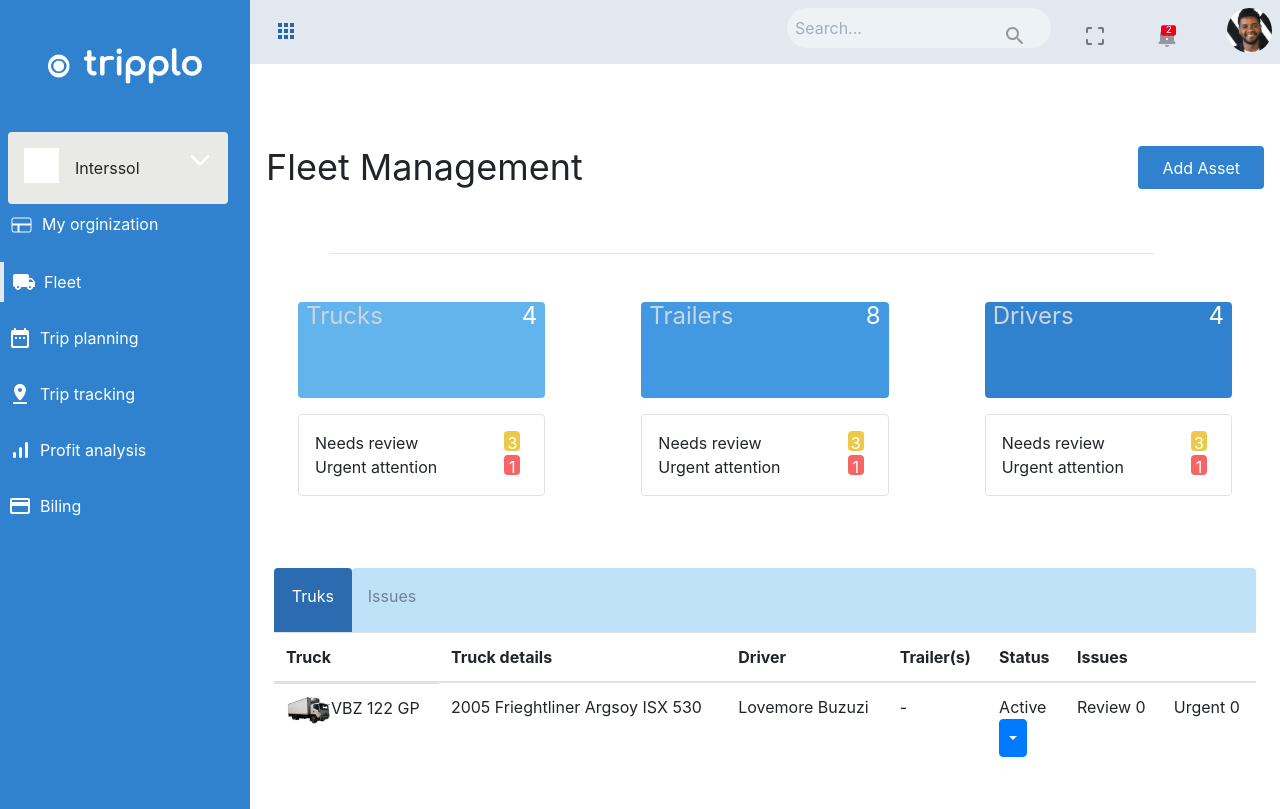
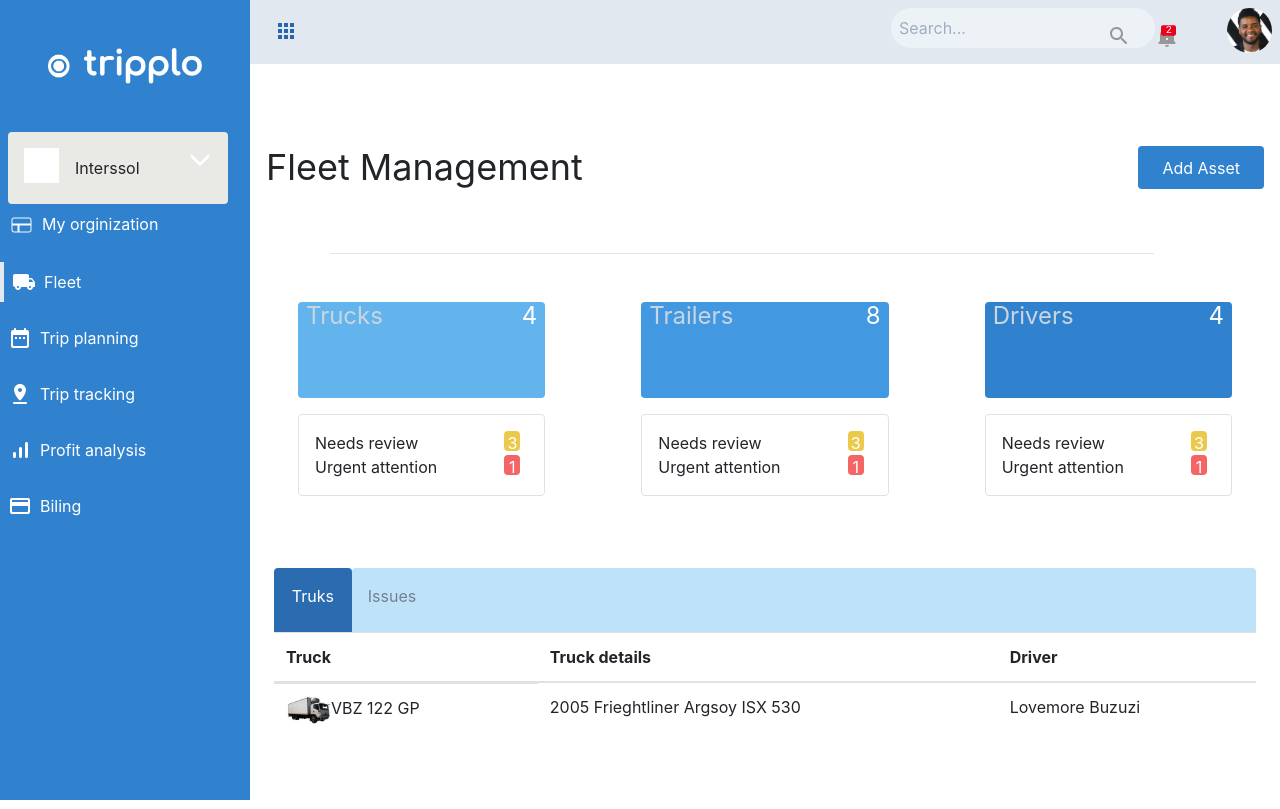
Before and after one commit to AmoDinho/tripplo-dashboard, a React (Create React App) app: page / in a window 1280 px wide. Built offline with nearby package versions, Linux system fonts and the light colour scheme.

Commit message:
Got it working

```diff
--- a/src/components/navigation/TopNav.js
+++ b/src/components/navigation/TopNav.js
@@ -5,12 +5,12 @@ import Bell from '../../assets/notification.svg'
 import Grid from '../../assets/grid.svg'
 import Avatar from '../user/Avatar'
 import User from '../../assets/user.jpg'
-const TopNav = ({ isOpen, onClick, children, ...props }) => {
+const TopNav = ({ onClick, children, ...props }) => {
 
     return (
-        <nav className={isOpen === true ? 'h-16 pb-10 bg-gray-300 mb-5 flex items-center justify-between flex-wrap ' : 'h-16 pb-10 bg-gray-300 mb-5 flex items-center justify-between flex-wrap '}>
+        <nav className={'h-16 pb-10 bg-gray-300 mb-5 flex items-center lg:justify-between flex-wrap '}>
 
-            <div className="flex items-center flex-shrink ml-4">
+            <div className="flex items-center flex-shrink ml-4 ">
                 <span onClick={onClick}>
                     <img src={Menu} alt="menu" />
                 </span>
@@ -23,7 +23,7 @@ const TopNav = ({ isOpen, onClick, children, ...props }) => {
                 <SearchBar />
 
 
-                <img src={Grid} className="ml-8 mr-5 mt-3 " alt="grid" onClick={onClick} />
+                <img src={Grid} className="ml-8 mr-5 mt-3 s:hidden" alt="grid" onClick={onClick} />
                 <img src={Bell} className="mr-5  mt-3" alt="bell" />
 
                 <Avatar src={User} />
--- a/src/components/table/AssetTable.js
+++ b/src/components/table/AssetTable.js
@@ -19,9 +19,9 @@ const AssetTable = () => {
                             <th>Truck</th>
                             <th>Truck details</th>
                             <th>Driver</th>
-                            <th>Trailer(s)</th>
-                            <th>Status</th>
-                            <th colSpan='2'>Issues</th>
+                            <th className="s:hidden">Trailer(s)</th>
+                            <th className="s:hidden">Status</th>
+                            <th className="s:hidden" colSpan='2'>Issues</th>
                         </tr>
                     </thead>
                     <tbody>
@@ -29,10 +29,10 @@ const AssetTable = () => {
                             <td className="flex lg:flex-row s:flex-col"> <Avatar src={Truck} /> VBZ 122 GP</td>
                             <td> 2005 Frieghtliner Argsoy ISX 530</td>
                             <td> Lovemore Buzuzi</td>
-                            <td> - </td>
-                            <td> <StatusDropdown /></td>
-                            <td> Review 0</td>
-                            <td> Urgent 0</td>
+                            <td className="s:hidden"> - </td>
+                            <td className="s:hidden"> <StatusDropdown /></td>
+                            <td className="s:hidden"> Review 0</td>
+                            <td className="s:hidden"> Urgent 0</td>
                         </tr>
                     </tbody>
 
```
